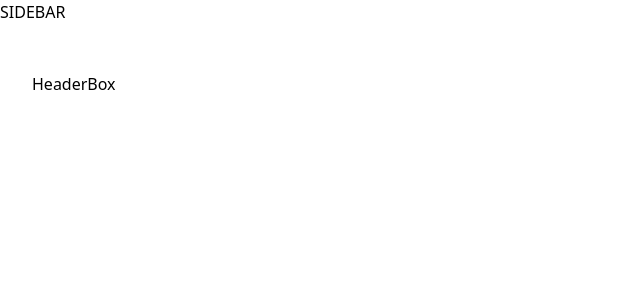
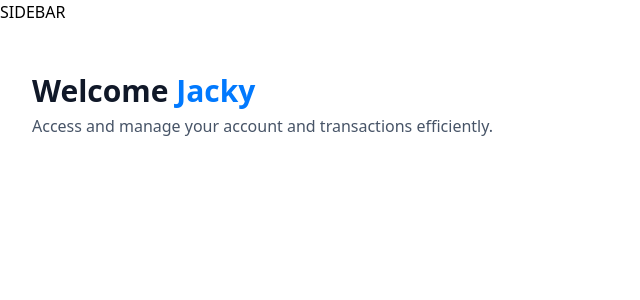
Before and after one commit to jacky-ui/bank-app, a Next.js app: page / in a window 1280 px wide. Shown: the top 300 px of the page, without its empty margins (0-640 px from the left). Built offline with nearby package versions, Linux system fonts and the light colour scheme.

Commit message:
add basic styling and props for HeaderBox

```diff
--- a/app/(root)/page.tsx
+++ b/app/(root)/page.tsx
@@ -2,11 +2,18 @@ import HeaderBox from "@/components/HeaderBox";
 import React from "react";
 
 const Home = () => {
+    const loggedIn = { firstName: "Jacky" }
+
     return (
         <section className="home">
             <div className="home-content">
                 <header className="home-header">
-                    <HeaderBox />
+                    <HeaderBox
+                        type="greeting"
+                        title="Welcome"
+                        user={loggedIn?.firstName || "Guest"}
+                        subtext="Access and manage your account and transactions efficiently."
+                    />
                 </header>
             </div>
         </section>
--- a/components/HeaderBox.tsx
+++ b/components/HeaderBox.tsx
@@ -1,8 +1,18 @@
 import React from 'react'
 
-const HeaderBox = () => {
+const HeaderBox = ({ type = "title", title, subtext, user }: HeaderBoxProps) => {
   return (
-    <div>HeaderBox</div>
+    <div className='header-box'>
+        <h1 className='header-box-title'>
+            {title}
+            {type === 'greeting' && (
+                <span className='text-bankGradient'>
+                    &nbsp;{user}
+                </span>
+            )}
+        </h1>
+        <p className='header-box-subtext'>{subtext}</p>
+    </div>
   )
 }
 
```
